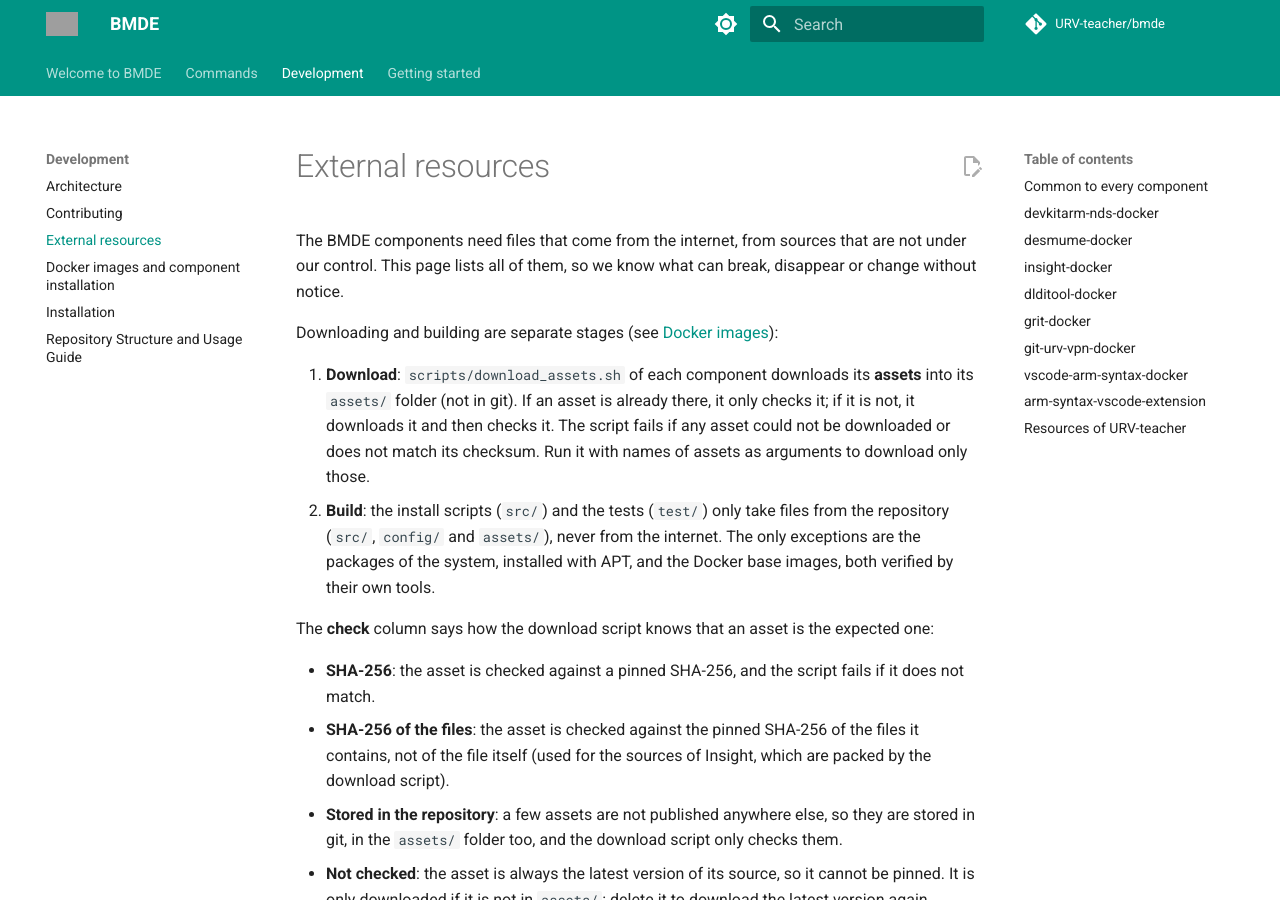
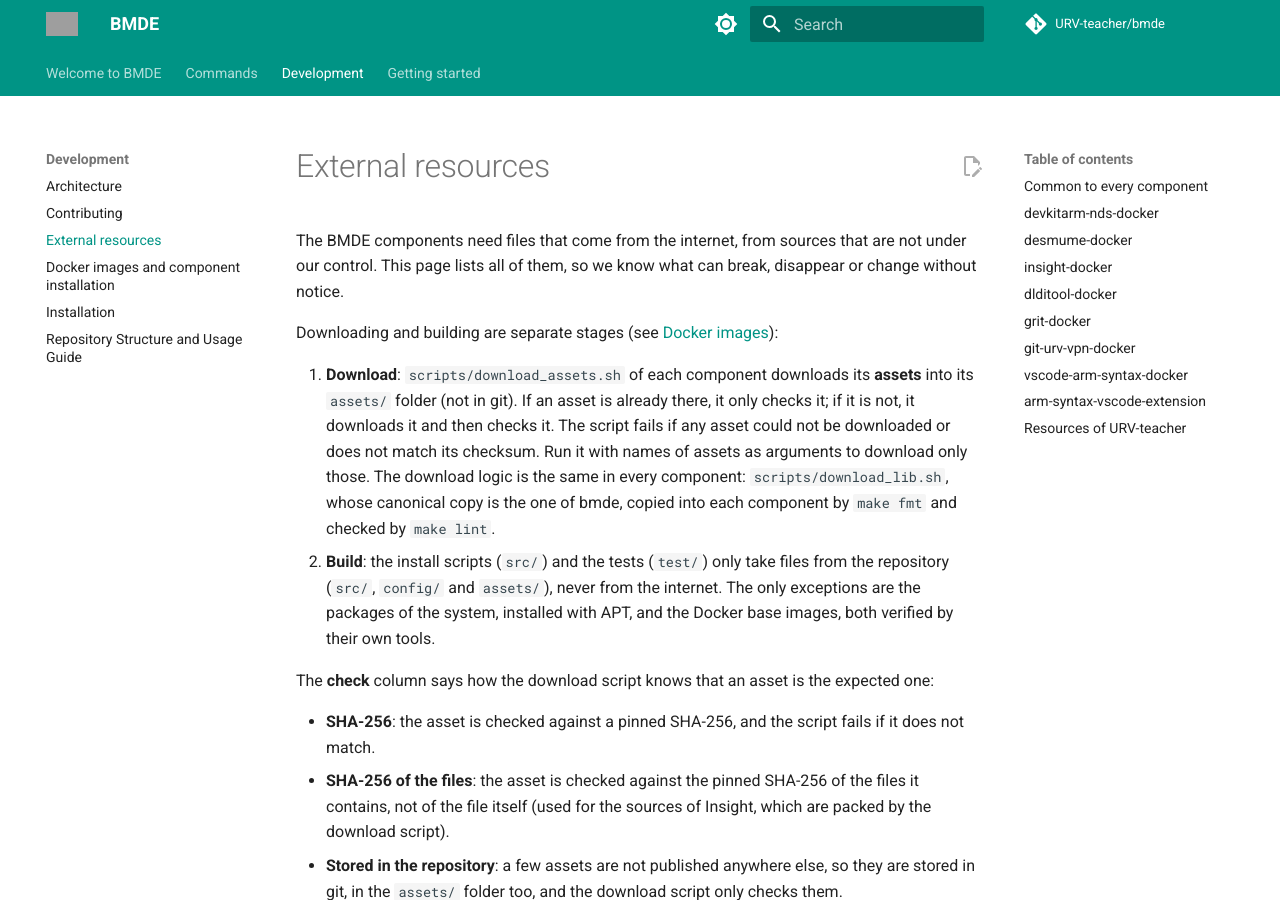
Before and after one commit to URV-teacher/bmde, an MkDocs documentation site: the page built from docs/development/external-resources.md, in a window 1280 px wide and 900 px high. Built offline with MkDocs 1.6.1 and Material for MkDocs 9.7.7, drawn with Linux system fonts in a browser that asks for light colours; comment, search, counter and statistics services are not loaded; grey boxes are pictures that could not be loaded.

Commit message:
build: share the download logic of the components
scripts/download_lib.sh is the download logic of scripts/download_assets.sh
of every component. make fmt copies it into each component and make lint
(and its pre-commit hook) fails if a copy differs, so it does not drift
between the components, which are standalone repositories.

```diff
--- a/docs/development/external-resources.md
+++ b/docs/development/external-resources.md
@@ -8,7 +8,8 @@ Downloading and building are separate stages (see [Docker images](images.md)):
 1. **Download**: `scripts/download_assets.sh` of each component downloads its **assets** into its `assets/` folder
    (not in git). If an asset is already there, it only checks it; if it is not, it downloads it and then checks it. The
    script fails if any asset could not be downloaded or does not match its checksum. Run it with names of assets as
-   arguments to download only those.
+   arguments to download only those. The download logic is the same in every component: `scripts/download_lib.sh`,
+   whose canonical copy is the one of bmde, copied into each component by `make fmt` and checked by `make lint`.
 2. **Build**: the install scripts (`src/`) and the tests (`test/`) only take files from the repository (`src/`,
    `config/` and `assets/`), never from the internet. The only exceptions are the packages of the system, installed with
    APT, and the Docker base images, both verified by their own tools.
```
Also changed, not shown: .pre-commit-config.yaml (+7 -0 lines), 2 other files.
